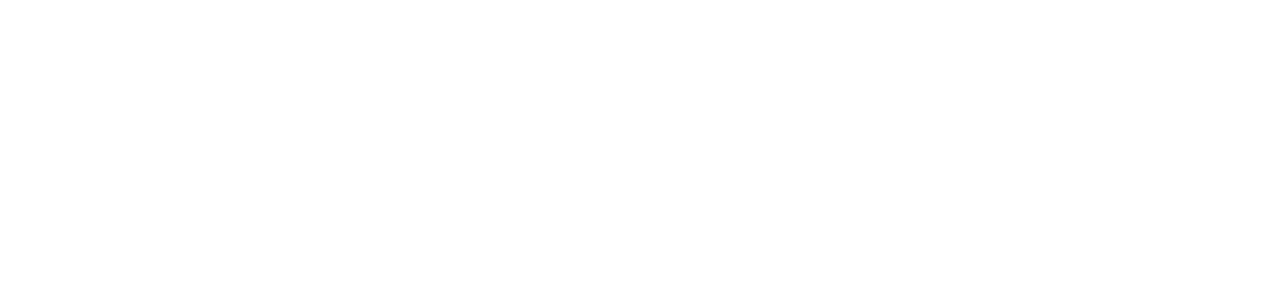
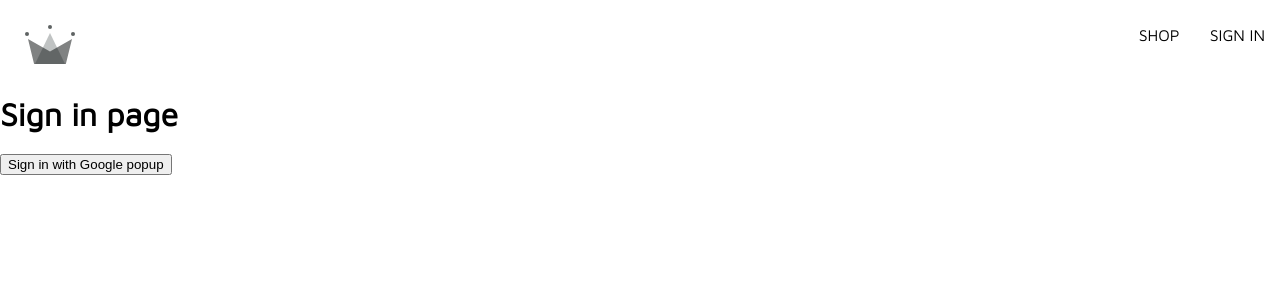
Before and after one commit to max-powell/ztm-crwn-clothing, a React (Create React App) app: page /sign-in in a window 1280 px wide. Before the commit this address had no page. Shown: the top 300 px of the page. Built offline with nearby package versions, Linux system fonts and the light colour scheme.

Commit message:
6.92 | Added Google authentication flow

```diff
--- a/src/App.js
+++ b/src/App.js
@@ -2,6 +2,7 @@
 
 import Home from "./routes/home/home.component";
 import Navigation from "./routes/navigation/navigation.component";
+import SignIn from "./routes/sign-in/sign-in.component";
 
 const Shop = () => {
   return <h2>SHOP</h2>
@@ -13,6 +14,7 @@
       <Route path="/" element={<Navigation />}>
         <Route index element={<Home />} />
         <Route path="shop" element={<Shop />} />
+        <Route path="sign-in" element={<SignIn />} />
       </Route>
     </Routes>
   );
--- a/src/routes/navigation/navigation.component.jsx
+++ b/src/routes/navigation/navigation.component.jsx
@@ -16,6 +16,9 @@
           <Link className="nav-link" to="/shop">
             Shop
           </Link>
+          <Link className="nav-link" to="/sign-in">
+            Sign In
+          </Link>
         </div>
       </div>
       <Outlet />
--- /dev/null
+++ b/src/routes/sign-in/sign-in.component.jsx
@@ -0,0 +1,16 @@
+import { signInWithGooglePopup } from '../../utils/firebase/firebase.util';
+
+const SignIn = () => {
+  const logGoogleUser = async () => {
+    const response = await signInWithGooglePopup();
+    console.log(response);
+  };
+  return (
+    <div>
+      <h1>Sign in page</h1>
+      <button onClick={logGoogleUser}>Sign in with Google popup</button>
+    </div>
+  );
+};
+
+export default SignIn;
--- /dev/null
+++ b/src/utils/firebase/firebase.util.js
@@ -0,0 +1,24 @@
+import { initializeApp } from 'firebase/app';
+import {
+  getAuth,
+  GoogleAuthProvider,
+  signInWithPopup,
+  signInWithRedirect,
+} from 'firebase/auth';
+
+const firebaseConfig = {
+  apiKey: 'AIzaSyD82yir7pXgGZMOiNiZw3VmSxJKbYpjR8c',
+  authDomain: 'crwn-clothing-db-15bc0.firebaseapp.com',
+  projectId: 'crwn-clothing-db-15bc0',
+  storageBucket: 'crwn-clothing-db-15bc0.appspot.com',
+  messagingSenderId: '512323653218',
+  appId: '1:512323653218:web:4eee6a1de78af9b0b64b3b',
+};
+
+const firebaseApp = initializeApp(firebaseConfig);
+
+const provider = new GoogleAuthProvider();
+provider.setCustomParameters({ prompt: 'select_account' });
+
+export const auth = getAuth();
+export const signInWithGooglePopup = () => signInWithPopup(auth, provider);
```
